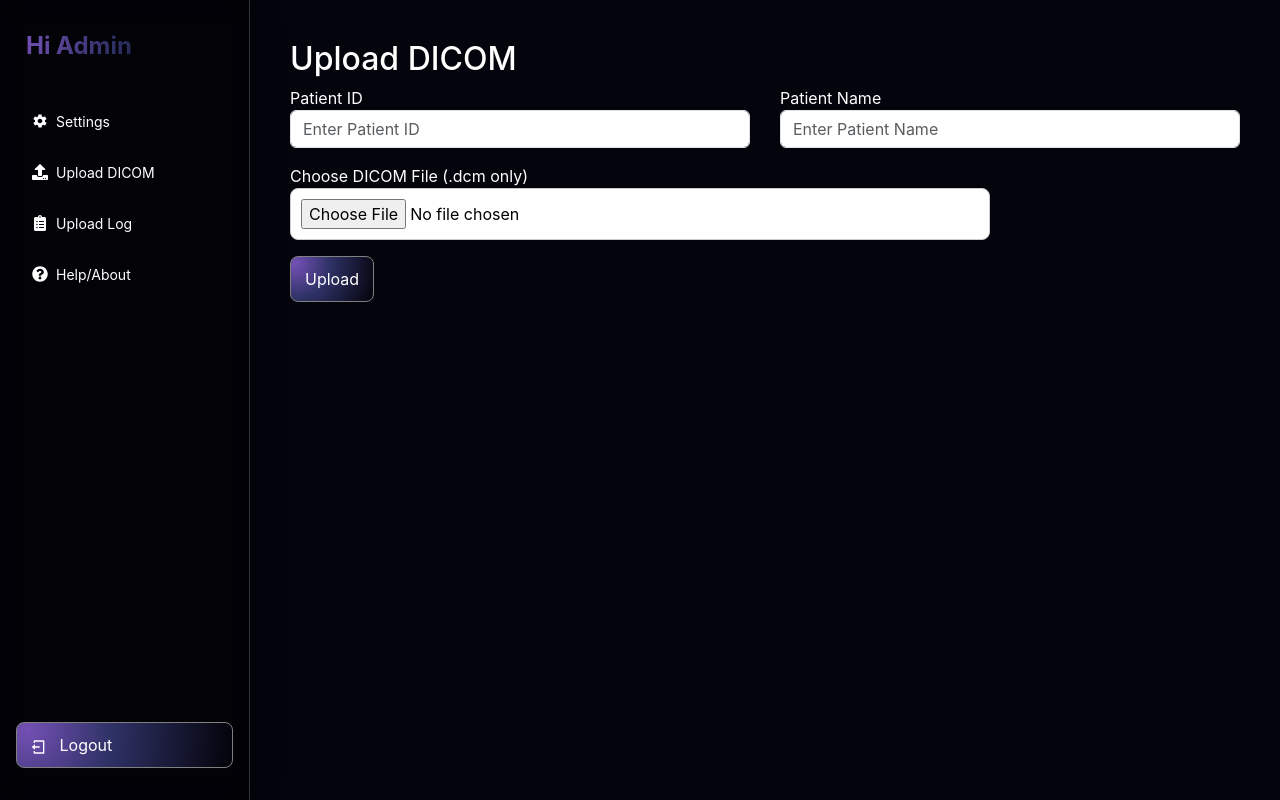
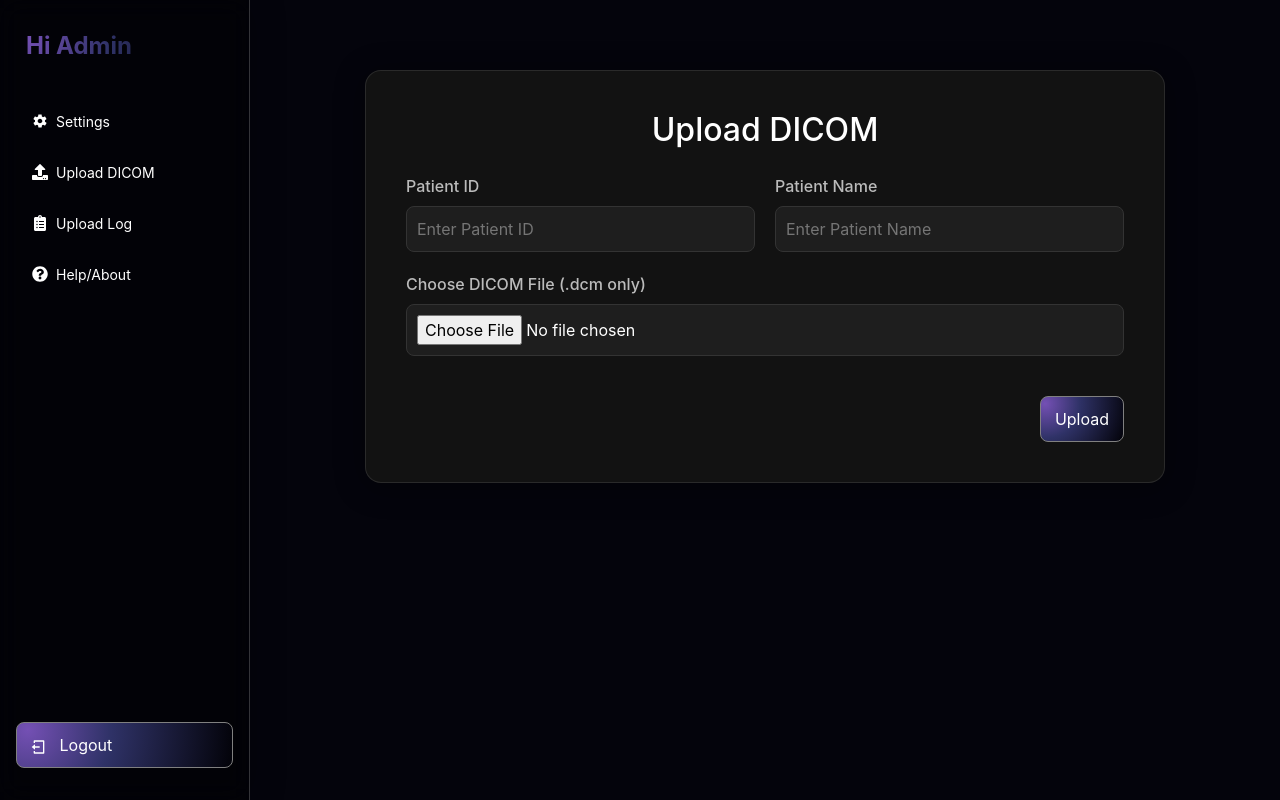
Before and after one commit to Anisha-Hasan/react-blockchain-dicom-protection, a React (Create React App) app: page /staff-dashboard in a window 1280 px wide. Both pictures are taken after a click on the item "Upload DICOM". Built offline with nearby package versions, Linux system fonts and the light colour scheme.

Commit message:
improved upload page css

```diff
--- a/src/components/Dashboard.css
+++ b/src/components/Dashboard.css
@@ -129,50 +129,3 @@ body, html {
   color: #fff;
   flex: 1;
 }
-
-/* Upload DICOM area */
-.input-row {
-  display: flex;
-  gap: 30px;
-  flex-wrap: wrap;
-}
-
-.input-half {
-  flex: 1;
-  min-width: 200px;
-}
-
-.custom-file-wrapper {
-  width: 100%;
-  max-width: 700px;
-}
-
-.custom-file-input {
-  width: 100%;
-  padding: 10px;
-  border: 1px solid #ccc;
-  border-radius: 8px;
-  background-color: white;
-  color: black;
-  font-size: 16px;
-}
-
-.upload-btn {
-  padding: 10px 14px;
-  color: #fff;
-  background: radial-gradient(
-    circle at 5% 15%,
-    #7450b4 0%,
-    #2f3267 40%,
-    #04040c 98%
-  );
-  border-radius: 8px;
-  border: 1px solid grey;
-  cursor: pointer;
-  transition: all 0.1s ease;
-}
-
-.upload-btn:hover {
-  border: 1px solid #d3b9eb;
-  box-shadow: 0 0 8px #d3b9eb;
-}
--- a/src/components/StaffDashboard.js
+++ b/src/components/StaffDashboard.js
@@ -2,6 +2,7 @@
 import React, { useState } from 'react';
 import ProfileSettings from './ProfileSettings';
 import './Dashboard.css';
+import './UploadDicom.css';
 import crypto from 'crypto-js';
 import { FaUpload, FaClipboardList, FaQuestionCircle } from 'react-icons/fa';
 import { IoMdSettings } from 'react-icons/io';
@@ -124,26 +125,25 @@ function StaffDashboard() {
         )}
 
         {section === 'upload' && (
-          <div>
-            <h2>Upload DICOM</h2>
+          <div className="upload-dicom-container">
+            <div className="upload-card">
+              <h1>Upload DICOM</h1>
 
-            <div className="input-row">
-              <div className="mb-3 input-half">
+              <div className="form-row">
+                <div className="form-group">
                   <label>Patient ID</label>
                   <input
                     type="text"
-                  className="form-control"
                     value={patientID}
                     onChange={(e) => setPatientID(e.target.value)}
                     placeholder="Enter Patient ID"
                   />
                 </div>
 
-              <div className="mb-3 input-half">
+                <div className="form-group">
                   <label>Patient Name</label>
                   <input
                     type="text"
-                  className="form-control"
                     value={patientName}
                     onChange={(e) => setPatientName(e.target.value)}
                     placeholder="Enter Patient Name"
@@ -151,21 +151,20 @@ function StaffDashboard() {
                 </div>
               </div>
 
-            <div className="mb-3">
+              <div className="form-group">
                 <label>Choose DICOM File (.dcm only)</label>
-              <div className="custom-file-wrapper">
                 <input
                   type="file"
-                  className="custom-file-input"
                   accept=".dcm"
                   onChange={handleFileChange}
                 />
               </div>
-            </div>
 
+              <div className="button-row">
                 <button className="upload-btn" onClick={handleUpload}>
                   Upload
                 </button>
+              </div>
 
               {fileHash && (
                 <div className="mt-3">
@@ -189,7 +188,9 @@ function StaffDashboard() {
                 </div>
               )}
             </div>
+          </div>
         )}
+
 
         {section === 'log' && (
           <div>
--- a/src/components/UploadDicom.css
+++ b/src/components/UploadDicom.css
@@ -57,18 +57,29 @@ input[type="file"]:focus {
 }
 
 .upload-btn {
-  display: inline-block;
-  background: linear-gradient(135deg, #8a2be2, #6a1bb9);
-  color: white;
-  font-size: 1rem;
-  padding: 10px 24px;
+  padding: 10px 14px;
+  color: #fff;
+  background: radial-gradient(
+    circle at 5% 15%,
+    #7450b4 0%,
+    #2f3267 40%,
+    #04040c 98%
+  );
   border-radius: 8px;
-  border: none;
+  border: 1px solid grey;
+  margin-top: 20px;
   cursor: pointer;
-  transition: transform 0.2s ease, background 0.3s ease;
+  transition: all 0.1s ease;
 }
 
+.button-row {
+  display: flex;
+  justify-content: flex-end; /* Pushes button to right */
+  margin-top: 20px; /* Space from the file input */
+}
+
+
 .upload-btn:hover {
-  transform: translateY(-2px);
-  background: linear-gradient(135deg, #9b30ff, #7a1fd0);
+  border: 1px solid #d3b9eb;
+  box-shadow: 0 0 8px #d3b9eb;
 }
```
Lines whose indentation alone changed are shown as unchanged.
